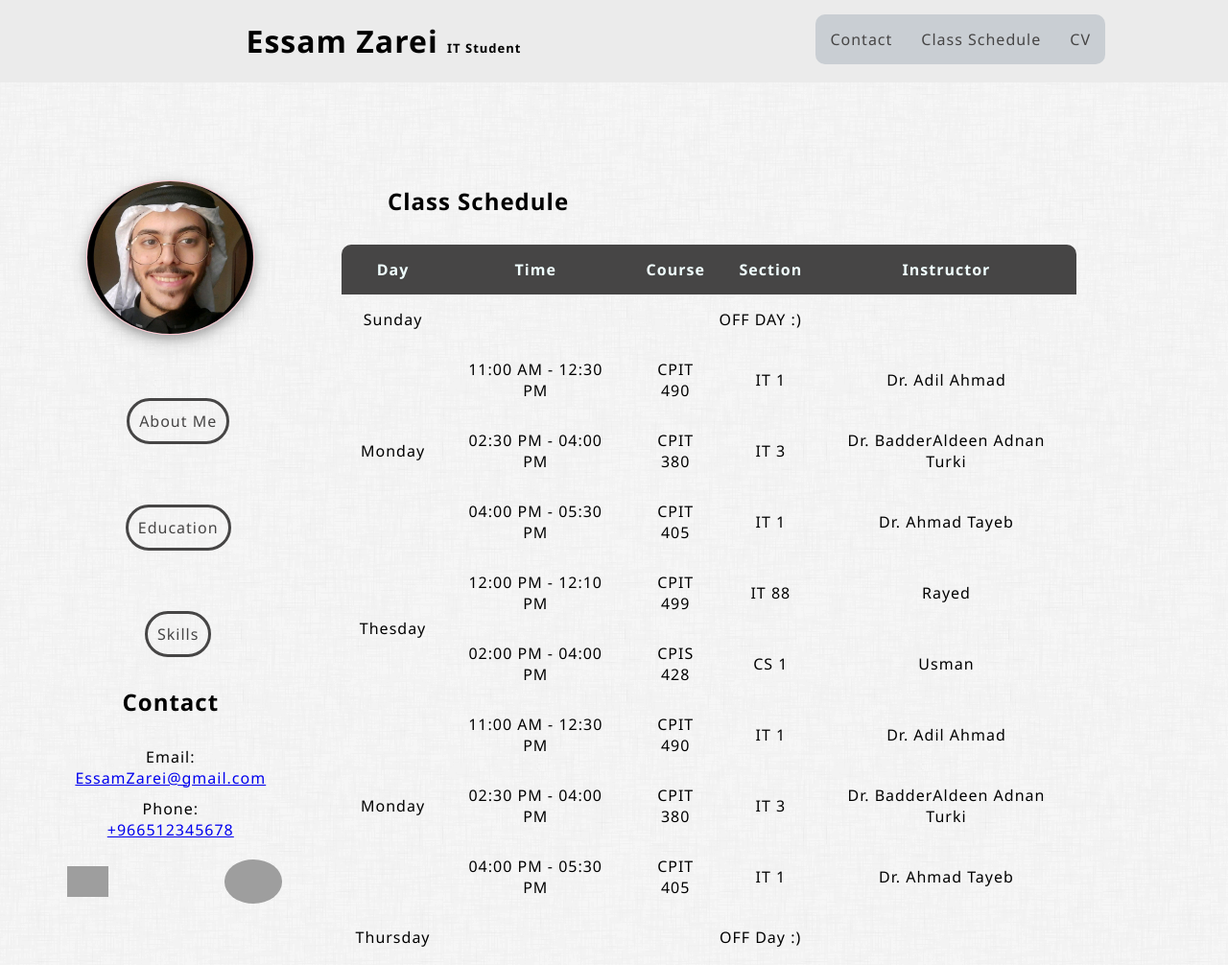
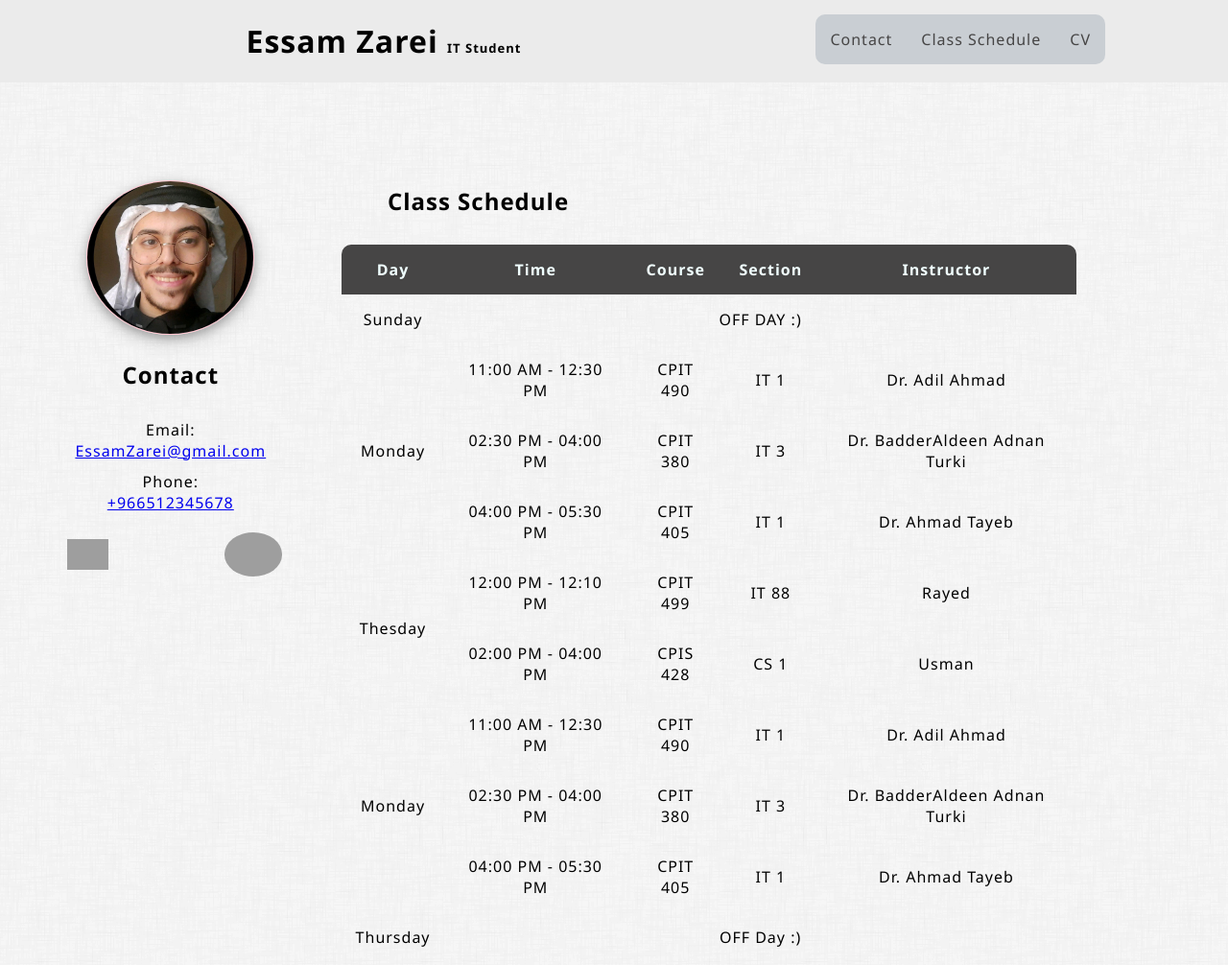
Before and after one commit to EssamZarei/405-Assignment1, a plain HTML site: page classes.html in a window 1280 px wide. Shown: the top 1006 px of the page at 96% size. Drawn offline with Linux system fonts and the light colour scheme; grey boxes are pictures that could not be loaded.

Commit message:
Update classes.html

```diff
--- a/classes.html
+++ b/classes.html
@@ -35,12 +35,6 @@
             <img id="personal-image" src="
             images/myImage.jpg
             " alt="Personal Image">
-
-            <ul id="ul-page-internal-links">
-                <li><a href="#aboutme">About Me</a></li>
-                <li><a href="#education">Education</a></li>
-                <li><a href="#skills">Skills</a></li>
-            </ul>
 
             <h2 id="h2-contact" class="title">Contact</h2>
             <p class="p-email-phone">Email:
```
